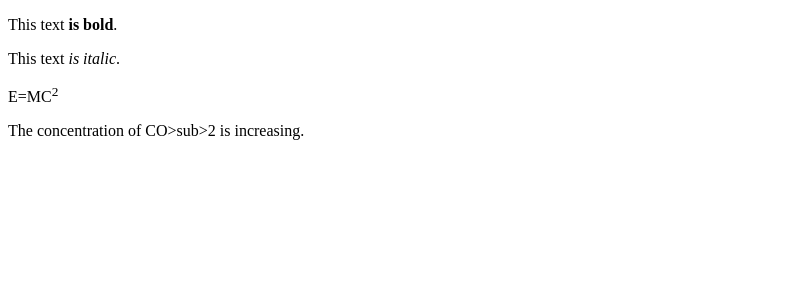
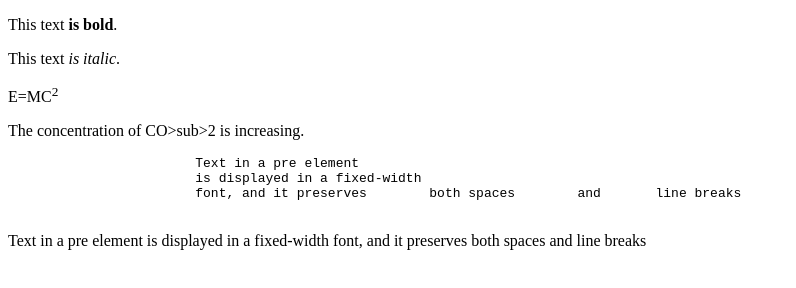
Before and after one commit to sergilabert/practiques_HTML, a plain HTML site: page examples/example-01-07.html in a window 1280 px wide. Shown: the whole page, without its empty margins (0-796 px from the left). Drawn offline with Linux system fonts and the light colour scheme.

Commit message:
proves en index

```diff
--- a/examples/example-01-07.html
+++ b/examples/example-01-07.html
@@ -6,4 +6,14 @@
 		<p>This text <i> is italic</i>.</p>
 		<p>E=MC<sup>2</sup></p>
 		<p>The concentration of CO>sub>2</sub> is increasing.</p>
+		<pre>
+			Text in a pre element
+			is displayed in a fixed-width
+			font, and it preserves        both spaces        and       line breaks
+		</pre>
+		<p>Text in a pre element
+			is displayed in a fixed-width
+			font, and it preserves        both spaces        and       line breaks</p>
+
+		</body>
 </html>
```
